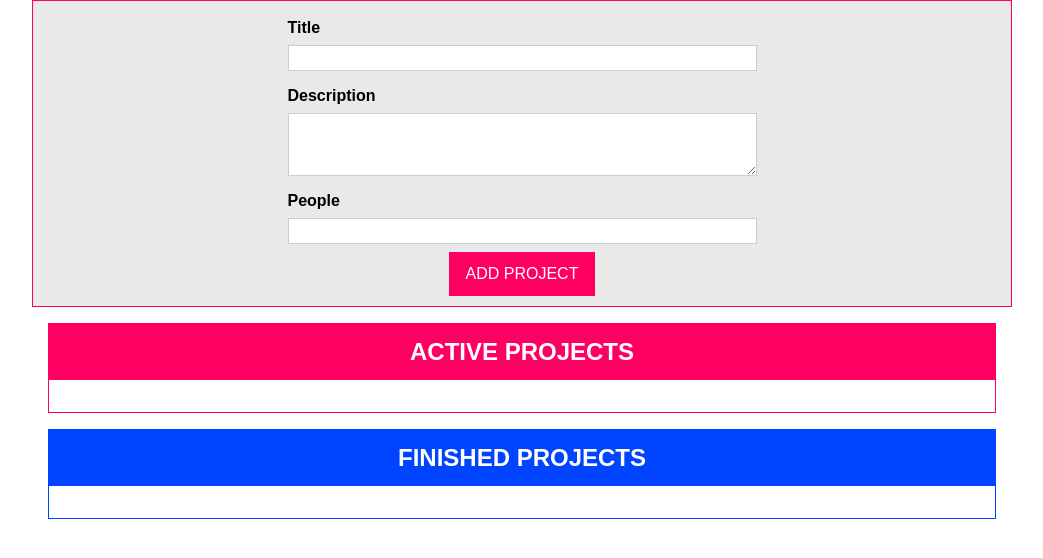
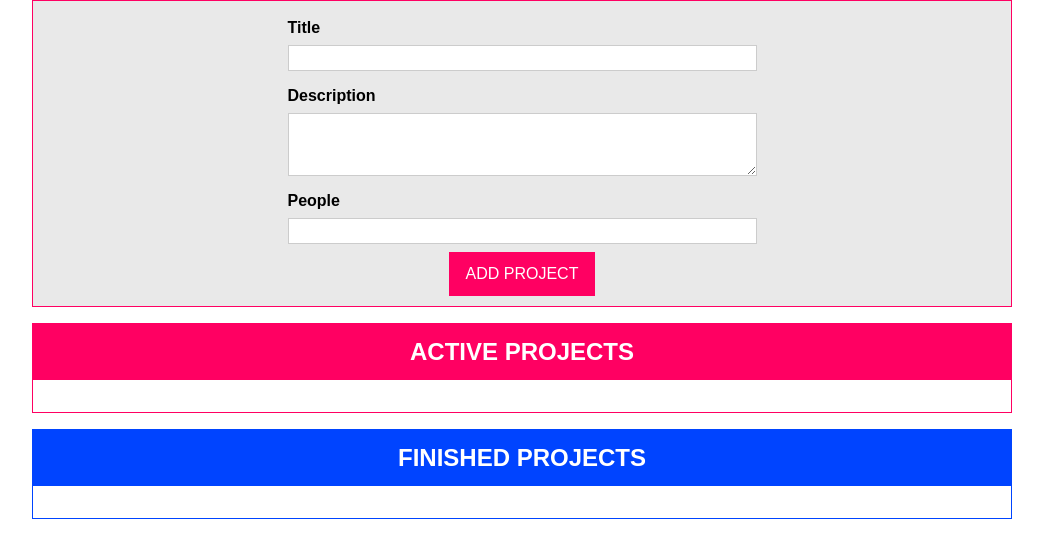
Before and after one commit to LucaDRF/drag_and_drop_projects, a website with bundled scripts: page index.html in a window 1280 px wide. Shown: the whole page, without its empty margins (118-1161 px from the left). Built offline with nearby package versions, Linux system fonts and the light colour scheme.

Commit message:
design adjustments

```diff
--- a/app.css
+++ b/app.css
@@ -57,7 +57,7 @@ button:active {
 }
 
 .projects {
-  margin: 1rem;
+  margin: 1rem 0;
   border: 1px solid #ff0062;
 }
 
@@ -142,6 +142,7 @@ button:active {
 
 .form-input {
   width: 100%;
+  max-width: 100%;
 }
 
 .form-control {
```
